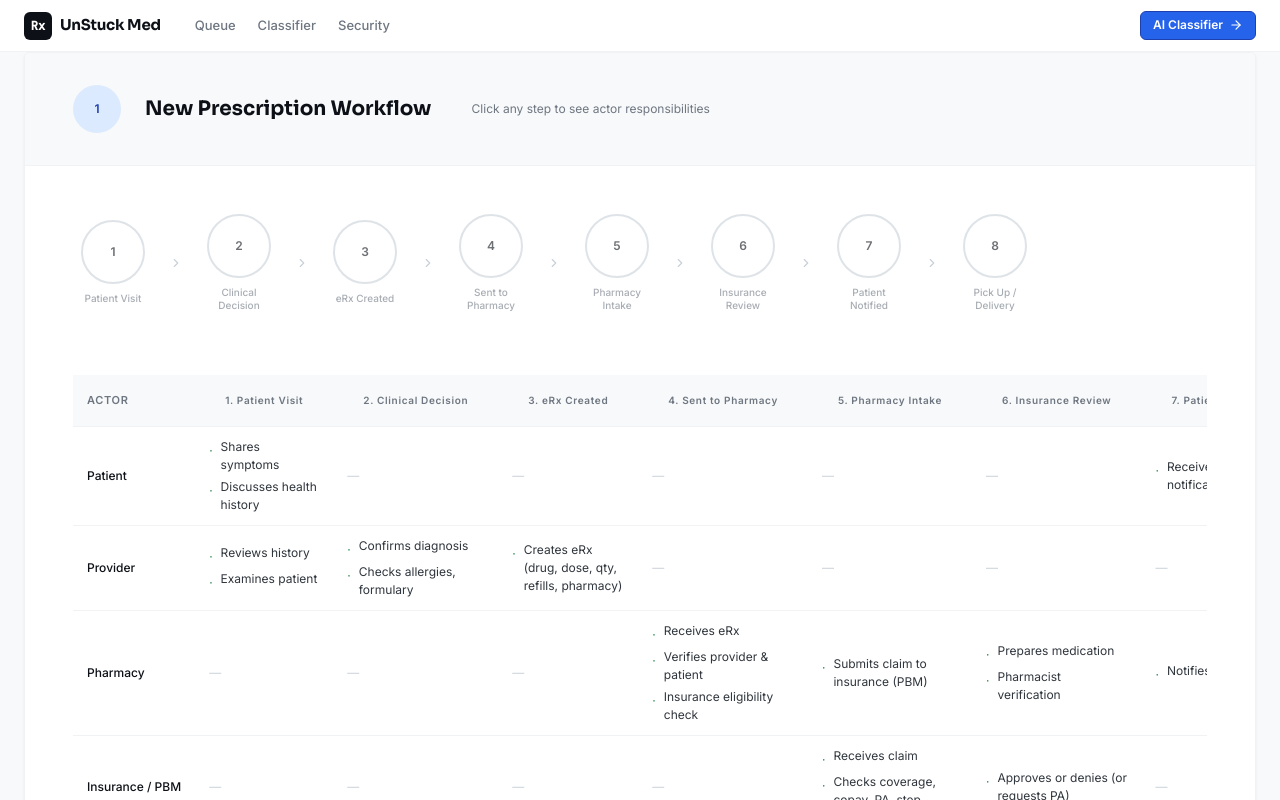
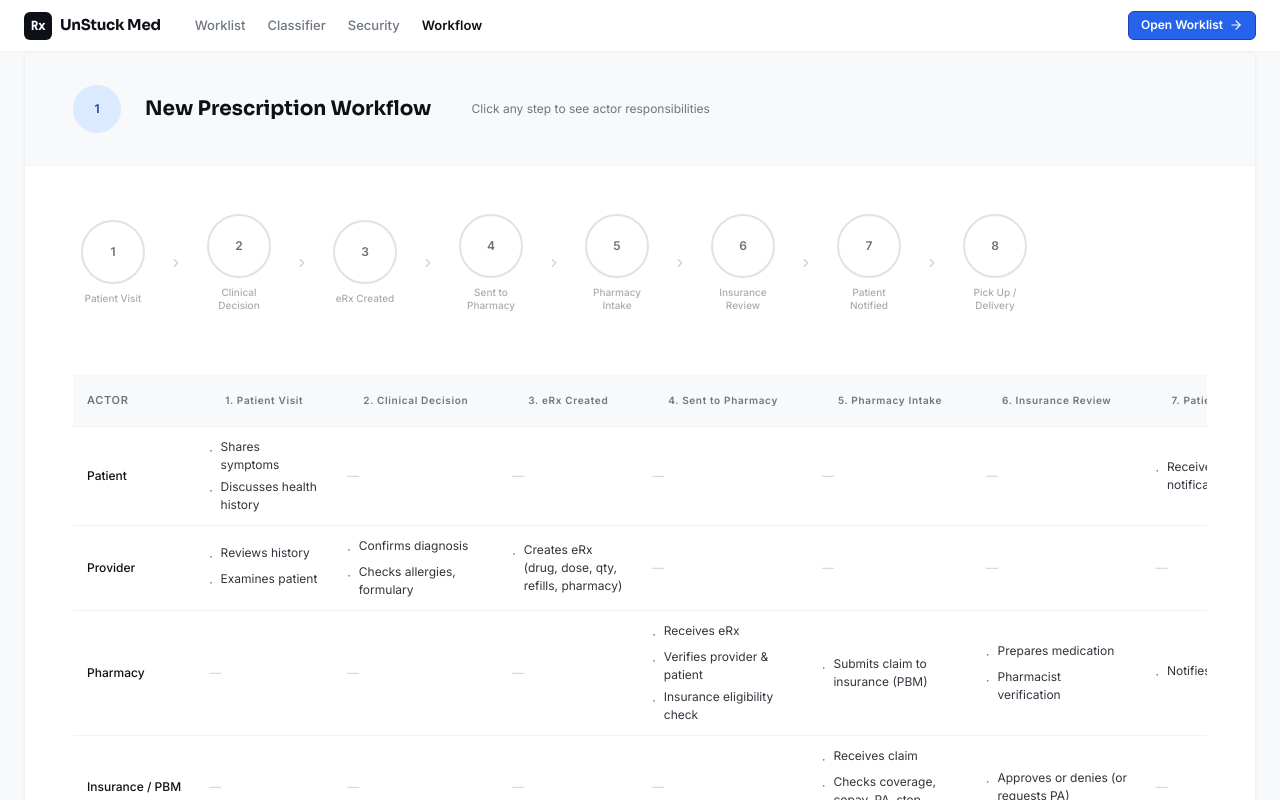
Before and after one commit to naagasumukh8/EON-2.0, a Next.js app: page /workflow in a window 1280 px wide. Shown: the top 800 px of the page. Built offline with nearby package versions, Linux system fonts and the light colour scheme; a web font is replaced by a local one.

Commit message:
feat: update navigation links to include Worklist across all pages

```diff
--- a/app/classify/page.tsx
+++ b/app/classify/page.tsx
@@ -20,9 +20,10 @@ function Nav() {
         </Link>
         <div className="top-nav__links">
           {[
-            { href: "/dashboard", label: "Queue" },
+            { href: "/dashboard", label: "Worklist" },
             { href: "/classify",  label: "Classifier" },
             { href: "/security",  label: "Security" },
+            { href: "/workflow",  label: "Workflow" },
           ].map(l => (
             <Link
               key={l.href}
@@ -35,7 +36,7 @@ function Nav() {
         </div>
         <div className="top-nav__right">
           <Link href="/dashboard" className="btn btn-primary btn-sm">
-            Open Queue <ArrowRight className="h-3.5 w-3.5" />
+            Open Worklist <ArrowRight className="h-3.5 w-3.5" />
           </Link>
         </div>
       </div>
--- a/app/dashboard/page.tsx
+++ b/app/dashboard/page.tsx
@@ -22,9 +22,10 @@ function Nav() {
         </Link>
         <div className="top-nav__links">
           {[
-            { href: "/dashboard", label: "Queue" },
+            { href: "/dashboard", label: "Worklist" },
             { href: "/classify",  label: "Classifier" },
             { href: "/security",  label: "Security" },
+            { href: "/workflow",  label: "Workflow" },
           ].map(l => (
             <Link
               key={l.href}
--- a/app/page.tsx
+++ b/app/page.tsx
@@ -65,14 +65,14 @@ function Nav() {
           UnStuck Med
         </Link>
         <nav style={{ display: "flex", alignItems: "center", gap: "4px" }}>
-          {[{ href: "/dashboard", label: "Queue" }, { href: "/classify", label: "Classifier" }, { href: "/security", label: "Security" }, { href: "/workflow", label: "Workflow" }].map((l) => (
+          {[{ href: "/dashboard", label: "Worklist" }, { href: "/classify", label: "Classifier" }, { href: "/security", label: "Security" }, { href: "/workflow", label: "Workflow" }].map((l) => (
             <Link key={l.href} href={l.href} style={{ fontSize: "13.5px", fontWeight: 450, color: "rgb(60,60,65)", padding: "6px 14px", borderRadius: "9999px", textDecoration: "none", transition: "background 0.15s" }}>
               {l.label}
             </Link>
           ))}
         </nav>
         <Link href="/dashboard" style={{ background: "rgb(18,19,23)", color: "#fff", fontSize: "13.5px", fontWeight: 450, padding: "8px 20px", borderRadius: "9999px", textDecoration: "none", display: "inline-flex", alignItems: "center", gap: "6px" }}>
-          Open Queue <ArrowRight style={{ width: 13, height: 13 }} />
+          Open Worklist <ArrowRight style={{ width: 13, height: 13 }} />
         </Link>
       </div>
     </header>
@@ -284,7 +284,7 @@ export default function HomePage() {
           <span style={{ fontWeight: 600, fontSize: "14px" }}>UnStuck Med</span>
           <span style={{ fontSize: "12px", color: "rgba(18,19,23,0.4)" }}>Polymath Innovae x Eonexea AI Hackathon 2026</span>
           <div style={{ display: "flex", gap: "20px" }}>
-            {[{ href: "/dashboard", label: "Queue" }, { href: "/classify", label: "Classifier" }, { href: "/security", label: "Security" }].map((l) => (
+            {[{ href: "/dashboard", label: "Worklist" }, { href: "/classify", label: "Classifier" }, { href: "/security", label: "Security" }].map((l) => (
               <Link key={l.href} href={l.href} style={{ fontSize: "13px", color: "rgba(18,19,23,0.5)", textDecoration: "none" }}>{l.label}</Link>
             ))}
           </div>
--- a/app/security/page.tsx
+++ b/app/security/page.tsx
@@ -16,9 +16,10 @@ function Nav() {
         </Link>
         <div className="top-nav__links">
           {[
-            { href: "/dashboard", label: "Queue" },
+            { href: "/dashboard", label: "Worklist" },
             { href: "/classify",  label: "Classifier" },
             { href: "/security",  label: "Security" },
+            { href: "/workflow",  label: "Workflow" },
           ].map(l => (
             <Link
               key={l.href}
@@ -31,7 +32,7 @@ function Nav() {
         </div>
         <div className="top-nav__right">
           <Link href="/dashboard" className="btn btn-primary btn-sm">
-            Open Queue <ArrowRight className="h-3.5 w-3.5" />
+            Open Worklist <ArrowRight className="h-3.5 w-3.5" />
           </Link>
         </div>
       </div>
--- a/app/workflow/page.tsx
+++ b/app/workflow/page.tsx
@@ -15,18 +15,19 @@ function Nav() {
         </Link>
         <div className="top-nav__links">
           {[
-            { href: "/dashboard", label: "Queue" },
+            { href: "/dashboard", label: "Worklist" },
             { href: "/classify",  label: "Classifier" },
             { href: "/security",  label: "Security" },
+            { href: "/workflow",  label: "Workflow" },
           ].map(l => (
-            <Link key={l.href} href={l.href} className="top-nav__link">
+            <Link key={l.href} href={l.href} className={`top-nav__link ${l.href === "/workflow" ? "top-nav__link--active" : ""}`}>
               {l.label}
             </Link>
           ))}
         </div>
         <div className="top-nav__right">
-          <Link href="/classify" className="btn btn-primary btn-sm">
-            AI Classifier <ArrowRight className="h-3.5 w-3.5" />
+          <Link href="/dashboard" className="btn btn-primary btn-sm">
+            Open Worklist <ArrowRight className="h-3.5 w-3.5" />
           </Link>
         </div>
       </div>
```
